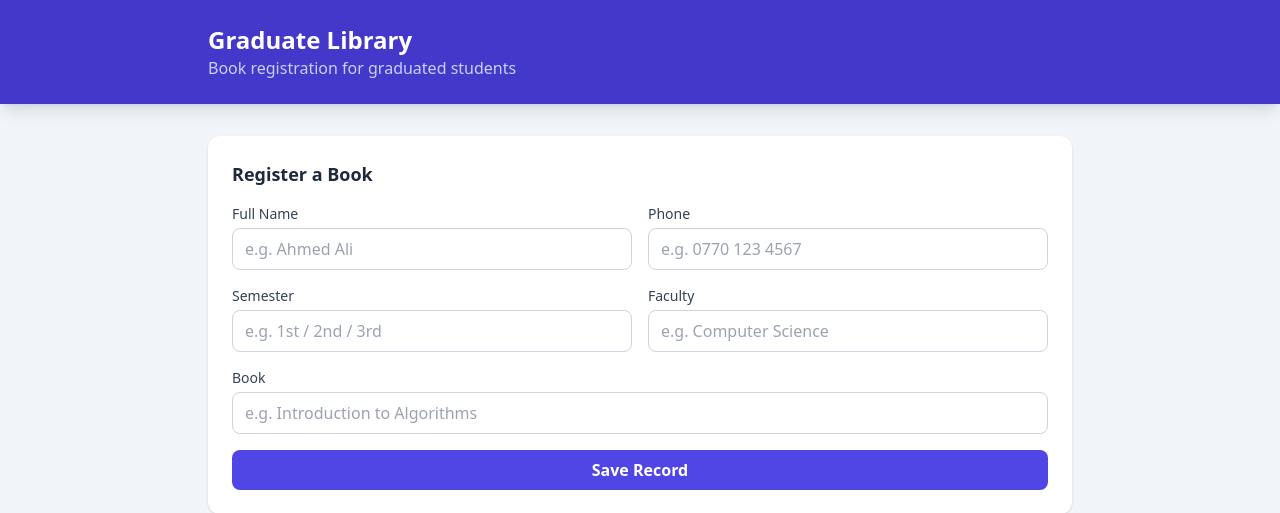
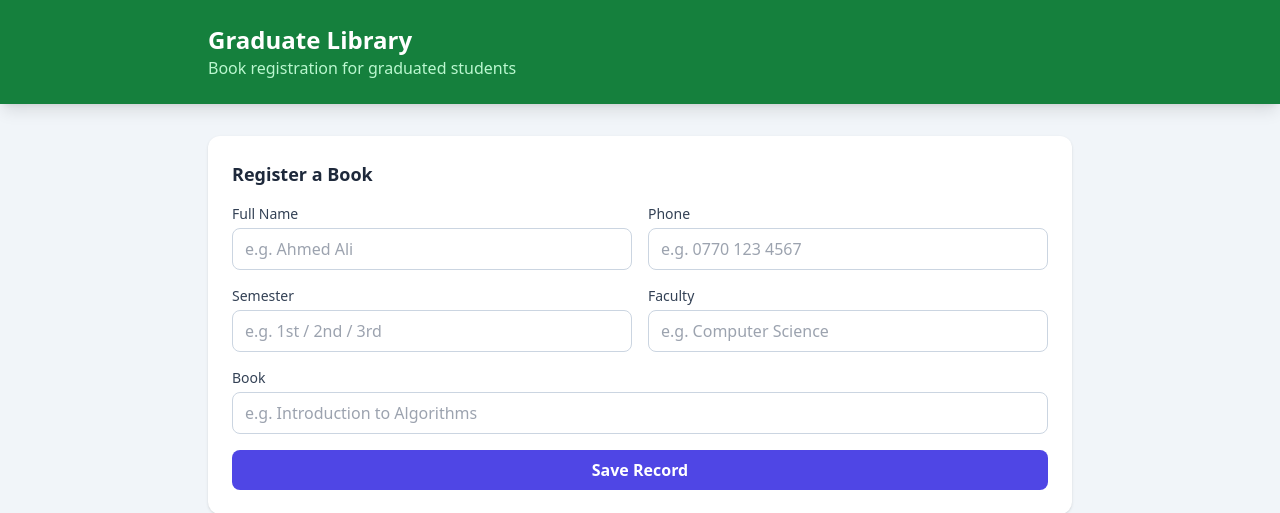
Before and after one commit to mountmason763-cpu/library, a Flask app: page / in a window 1280 px wide. Shown: the top 513 px of the page. Run offline with Flask 3, Linux system fonts and the light colour scheme; data that the repository does not hold is empty; parts of the project's set-up code (start-up, migrations or seed data) failed here and were passed over; some libraries are stand-ins or nearby versions.

Commit message:
make header green

```diff
--- a/templates/index.html
+++ b/templates/index.html
@@ -8,10 +8,10 @@
 </head>
 <body class="bg-slate-100 min-h-screen">
 
-    <header class="bg-indigo-700 text-white shadow-lg">
+    <header class="bg-green-700 text-white shadow-lg">
         <div class="max-w-4xl mx-auto px-4 py-6">
             <h1 class="text-2xl font-bold">Graduate Library</h1>
-            <p class="text-indigo-200">Book registration for graduated students</p>
+            <p class="text-green-200">Book registration for graduated students</p>
         </div>
     </header>
 
```
